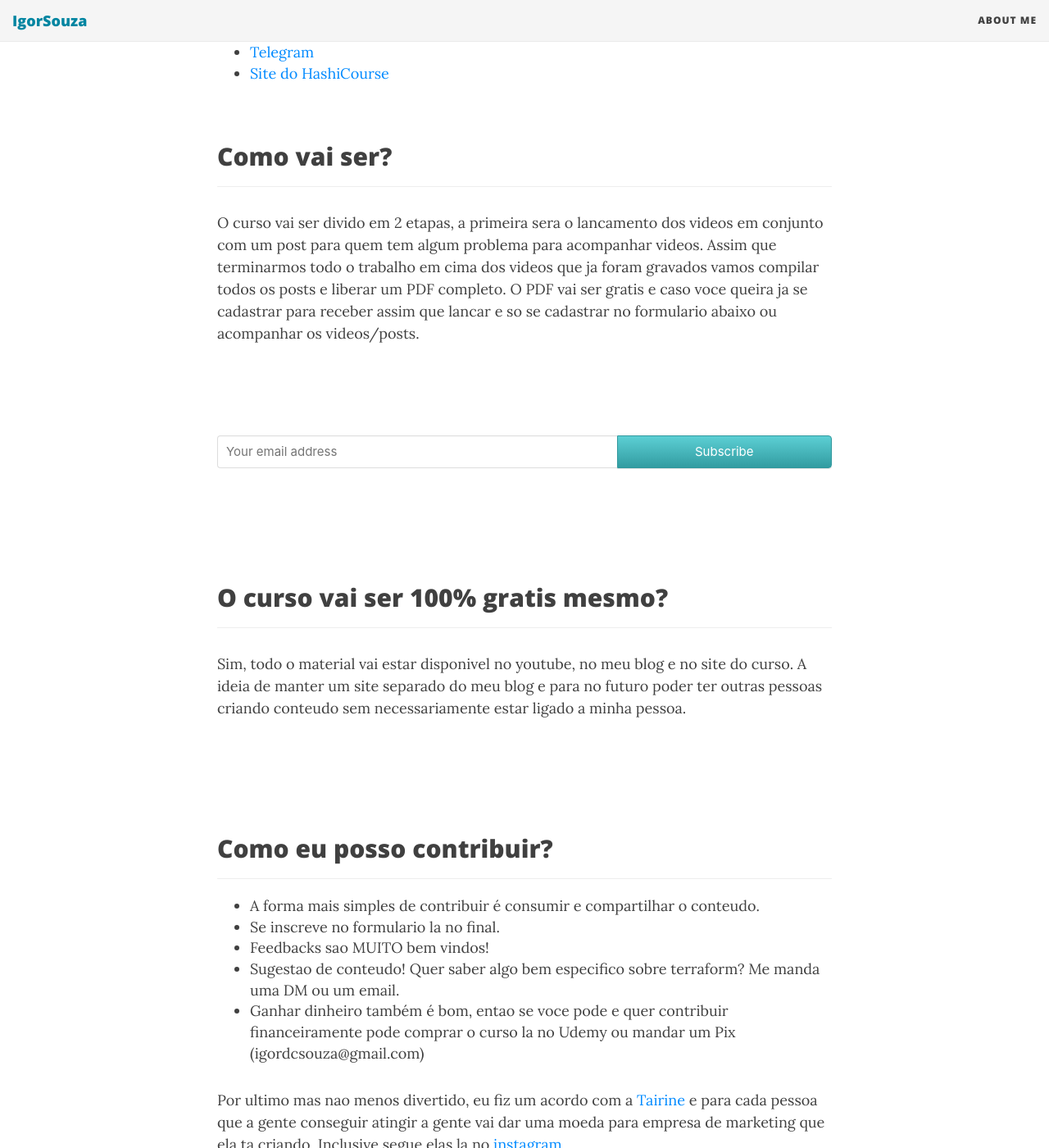
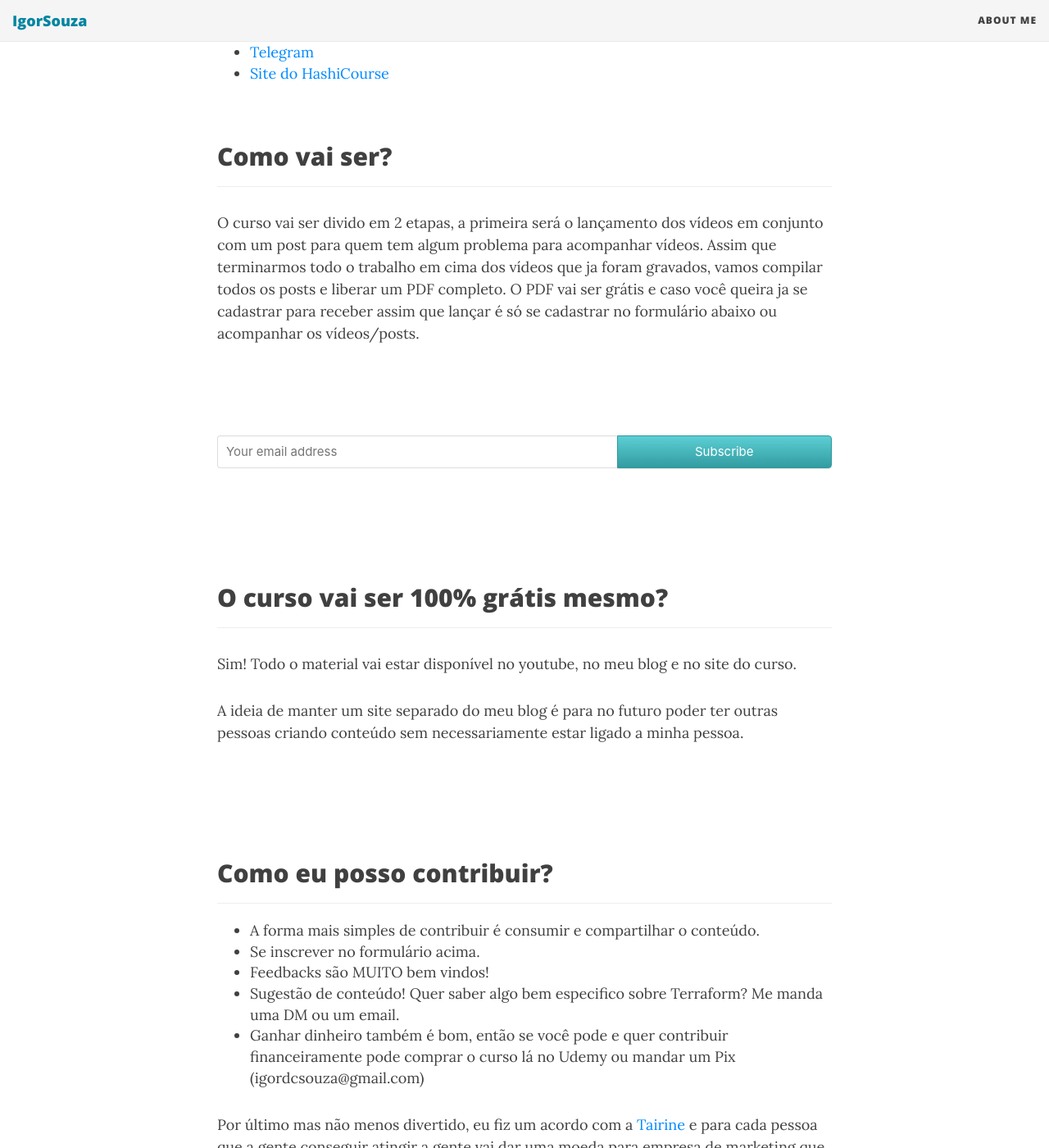
Before and after one commit to igordcsouza/igordcsouza.github.io, a Jekyll site: the page built from _posts/2021-04-19-curso-terraform.md, in a window 1280 px wide and 1400 px high, scrolled down 595 px. Shown: the whole window at 82% size. Built offline with Jekyll 4.4.1, drawn with Linux system fonts in a browser that asks for light colours; nearby versions of some CDN libraries; some of the changed text lies outside the part shown.

Commit message:
add post

```diff
--- a/_posts/2021-04-19-curso-terraform.md
+++ b/_posts/2021-04-19-curso-terraform.md
@@ -5,14 +5,14 @@ image: /img/terraform.png
 ---
 
 
-# Terraform Na Pratica
+# Terraform Na Prática
 
 ## Links
 <hr>
-Se voce veio ate aqui so pelo curso segue os links, mas se puder da uma lida no resto do post :)
+Se você veio até aqui só pelo curso segue os links, mas se puder dá uma lida no resto do post :)
 
-* [Instagram](https://instagram.com/hashicourse)
-* [Twitter](https://twitter.com/hashicourse)
+* [Instagram do Curso](https://instagram.com/hashicourse)
+* [Twitter do Curso](https://twitter.com/hashicourse)
 * [Meu Twitter](https://twitter.com/igordcsouza)
 * [Youtube](https://www.youtube.com/channel/UC3yoPZJdjwOjrHWy_iEP08A)
 * [Telegram](t.me/terraformbr)
@@ -23,7 +23,7 @@ Se voce veio ate aqui so pelo curso segue os links, mas se puder da uma lida no
 
 ## Como vai ser?
 <hr>
-O curso vai ser divido em 2 etapas, a primeira sera o lancamento dos videos em conjunto com um post para quem tem algum problema para acompanhar videos. Assim que terminarmos todo o trabalho em cima dos videos que ja foram gravados vamos compilar todos os posts e liberar um PDF completo. O PDF vai ser gratis e caso voce queira ja se cadastrar para receber assim que lancar e so se cadastrar no formulario abaixo ou acompanhar os videos/posts.
+O curso vai ser divido em 2 etapas, a primeira será o lançamento dos vídeos em conjunto com um post para quem tem algum problema para acompanhar vídeos. Assim que terminarmos todo o trabalho em cima dos vídeos que ja foram gravados, vamos compilar todos os posts e liberar um PDF completo. O PDF vai ser grátis e caso você queira ja se cadastrar para receber assim que lançar é só se cadastrar no formulário abaixo ou acompanhar os vídeos/posts.
 <br>
 <br>
 <br>
@@ -34,11 +34,12 @@ O curso vai ser divido em 2 etapas, a primeira sera o lancamento dos videos em c
 <br>
 <br>
 
-## O curso vai ser 100% gratis mesmo?
+## O curso vai ser 100% grátis mesmo?
 <hr>
 
-Sim, todo o material vai estar disponivel no youtube, no meu blog e no site do curso.
-A ideia de manter um site separado do meu blog e para no futuro poder ter outras pessoas criando conteudo sem necessariamente estar ligado a minha pessoa.
+Sim! Todo o material vai estar disponível no youtube, no meu blog e no site do curso.
+
+A ideia de manter um site separado do meu blog é para no futuro poder ter outras pessoas criando conteúdo sem necessariamente estar ligado a minha pessoa.
 
 <br>
 <br>
@@ -47,16 +48,16 @@ A ideia de manter um site separado do meu blog e para no futuro poder ter outras
 ## Como eu posso contribuir?
 <hr>
 
-* A forma mais simples de contribuir é consumir e compartilhar o conteudo.
-* Se inscreve no formulario la no final.
-* Feedbacks sao MUITO bem vindos!
-* Sugestao de conteudo! Quer saber algo bem especifico sobre terraform? Me manda uma DM ou um email.
-* Ganhar dinheiro também é bom, entao se voce pode e quer contribuir financeiramente pode comprar o curso la no Udemy ou mandar um Pix (igordcsouza@gmail.com)
+* A forma mais simples de contribuir é consumir e compartilhar o conteúdo.
+* Se inscrever no formulário acima.
+* Feedbacks são MUITO bem vindos!
+* Sugestão de conteúdo! Quer saber algo bem especifico sobre Terraform? Me manda uma DM ou um email.
+* Ganhar dinheiro também é bom, então se você pode e quer contribuir financeiramente pode comprar o curso lá no Udemy ou mandar um Pix (igordcsouza@gmail.com)
 
-Por ultimo mas nao menos divertido, eu fiz um acordo com a [Tairine](https://www.instagram.com/tai_pravadelli/) e para cada pessoa que a gente conseguir atingir a gente vai dar uma moeda para empresa de marketing que ela ta criando. Inclusive segue elas la no [instagram]().
+Por último mas não menos divertido, eu fiz um acordo com a [Tairine](https://www.instagram.com/tai_pravadelli/) e para cada pessoa que a gente conseguir atingir a gente vai dar uma moeda para empresa de marketing que ela ta criando. Inclusive segue elas la no [instagram](https://www.instagram.com/myownmarketing/).
 
 Como a gente vai contabilizar isso?
-1. Subscribers no youtube.
+1. Inscritos no youtube.
 1. Seguidores no twitter.
 1. Seguidores no instagram.
 
@@ -65,21 +66,21 @@ Como a gente vai contabilizar isso?
 <br>
 <br>
 
-## Minha motivacao
+## Minha motivação
 <hr>
-Bom, ja tem mais de ano que eu to postergando a criacao desse curso e sempre dando desculpas pra mim mesmo como, "Nao tenho microfone bom!", "Nao tenho camera!", "Nao sei editar video!"...
+Bom, já tem mais de ano que eu to postergando a criação desse curso e sempre dando desculpas pra mim mesmo como: "Não tenho microfone bom!", "Não tenho câmera!", "Não sei editar vídeo!"...
 
-Mas na real e que eu tava sem paciencia pra lidar com hater que sempre tem ne?! Nao sei bem se era sem paciencia ou com medo, mas sei que agora eu to bem de boa com relacao a essas coisas! Obrigado psicologa!
+Mas na real é que eu tava sem paciência pra lidar com hater que sempre tem né?! Não sei bem se era sem paciência ou com medo, mas sei que agora eu to bem de boa com relação a essas coisas! Obrigado psicóloga!
 
 Mas o que deu o gatilho de voltar com essa ideia foram 2 coisas:
 
-Primeiro que minha esposa esta mudando de carreira e estudando marketing digital pra caraca! Entao seria legal pra ela ter um produto real em maos pra brincar!
+Primeiro que minha esposa está mudando de carreira e estudando marketing digital pra caraca! Então seria legal pra ela ter um produto real em mãos pra brincar!
 
-Eu recebi um comentario sobre esse [post de 2017](https://igordcsouza.medium.com/terraform-uma-pequena-introdu%C3%A7%C3%A3o-eae86f22db55) e fui dar uma nas estatisticase vi que no mes de fevereiro esse post completamente desatualizado foi visto uma pa de vezes!
+Eu recebi um comentário sobre esse [post de 2017](https://igordcsouza.medium.com/terraform-uma-pequena-introdu%C3%A7%C3%A3o-eae86f22db55) e fui dar uma olhada nas estatísticas e vi que no mês de fevereiro esse post, completamente desatualizado, foi visto uma pá de vezes!
 
 ![](/img/medium_terraform_fevereiro.PNG)
 
-Nao e muita gente se comparar com os acessos que uma galera tem por ai, mesmo se eu pegar o total desde de 2017 nao vai ser um numero absurdo, mas sao quase 5 mil pessoas que foram buscar conteudo sobre isso... eu queria garantir que se outras 5 mil quiserem acesso a esse tipo de conteudo elas encontrem algo mais atual e mais completo.
+Não é muita gente acessando se comparar com os acessos que uma galera tem por aí. Mesmo se eu pegar o total desde de 2017, não vai ser um número absurdo, mas são quase 5 mil pessoas que foram buscar conteúdo sobre isso... Eu queria garantir que se outras 5 mil quiserem acesso a esse tipo de conteúdo elas terão algo mais atual e mais completo.
 
 ![](/img/medium_terraform_lifetime.PNG)
 
```
